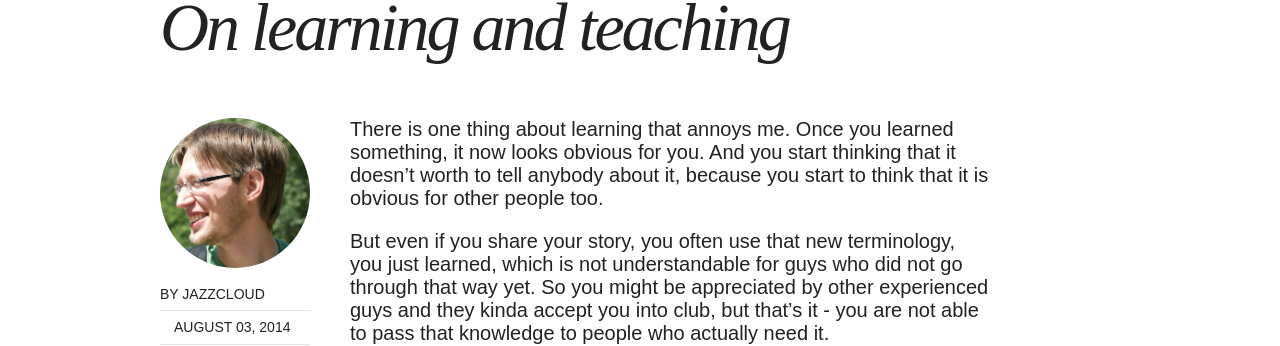
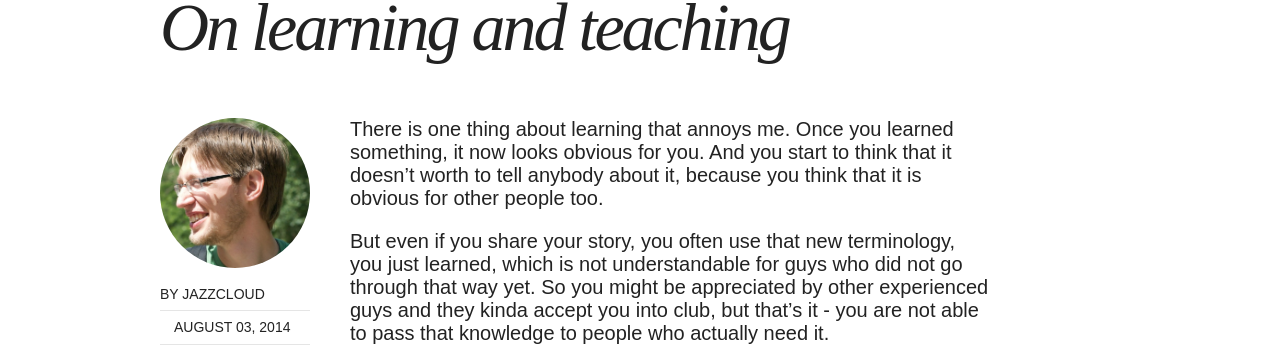
Before and after one commit to jazzcloud/jazzcloud.github.io, a Jekyll site: the page built from _posts/2014-08-03-on-learning-and-teaching.markdown, in a window 1280 px wide. Shown: the part 363-709 px from the top of the page. Built offline with Jekyll 4.4.1, drawn with Linux system fonts in a browser that asks for light colours; nearby versions of some CDN libraries.

Commit message:
small text change in learning post

```diff
--- a/_posts/2014-08-03-on-learning-and-teaching.markdown
+++ b/_posts/2014-08-03-on-learning-and-teaching.markdown
@@ -7,7 +7,7 @@ categories: learning
 
 There is one thing about learning that annoys me.
 Once you learned something, it now looks obvious for you.
-And you start thinking that it doesn't worth to tell anybody about it, because you start to think that it is obvious for other people too.
+And you start to think that it doesn't worth to tell anybody about it, because you think that it is obvious for other people too.
 
 But even if you share your story, you often use that new terminology, you just learned, which is not understandable for guys who did not go through that way yet. So you might be appreciated by other experienced guys and they kinda accept you into club, but that's it - you are not able to pass that knowledge to people who actually need it.
 
```
